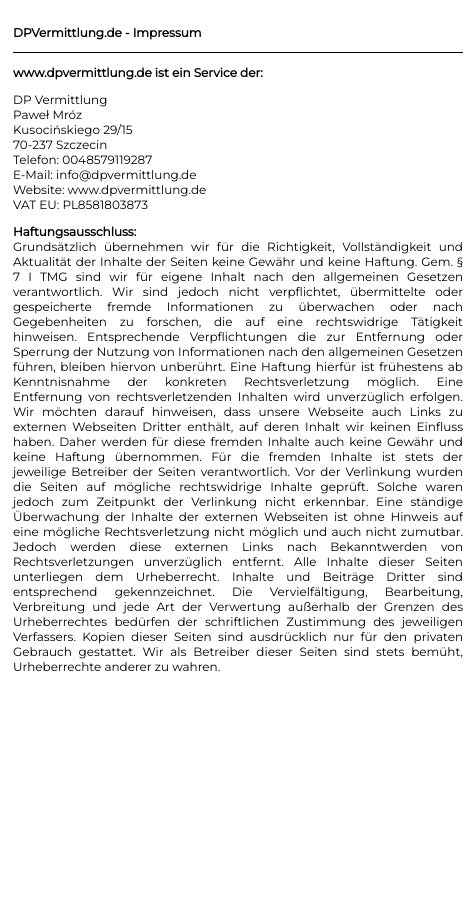
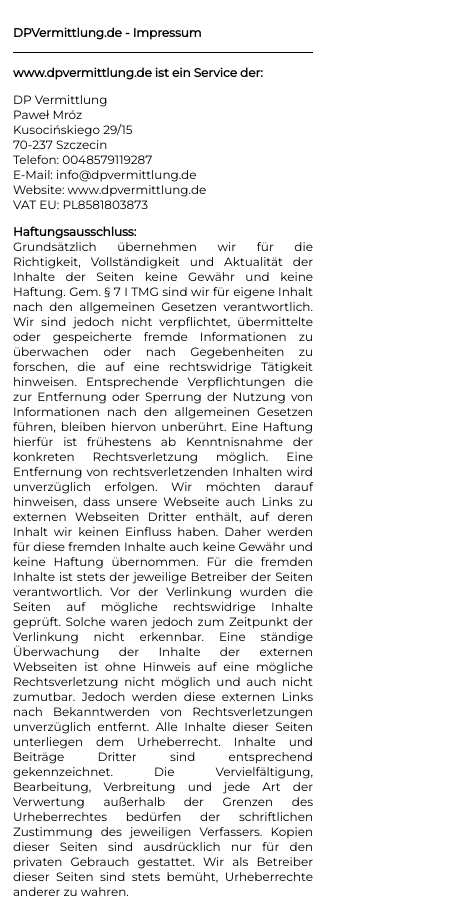
Before and after one commit to 3xoses/DPVermittlung_site, a plain HTML site: page impressum.html in a window 390 px wide. Shown: the whole page, 463 px wide, since content can reach past the window. Before the commit the page ends 844 px from the top, so only its background shows below. Drawn offline with Linux system fonts and the light colour scheme.

Commit message:
add media queries for min-width 375plx and max-width 600px

```diff
--- a/main_impressum.css
+++ b/main_impressum.css
@@ -48,3 +48,15 @@ body {
         width: 300px;
     }
 }
+
+@media only screen and (min-width: 375px) and (max-width: 600px) {
+    .impressum_head,
+    .impressum_body p{
+        width: 300px;
+        font-size: 12px;
+    }
+
+    .impressum_body p:nth-child(3){
+        width: 300px;
+    }
+}
```
